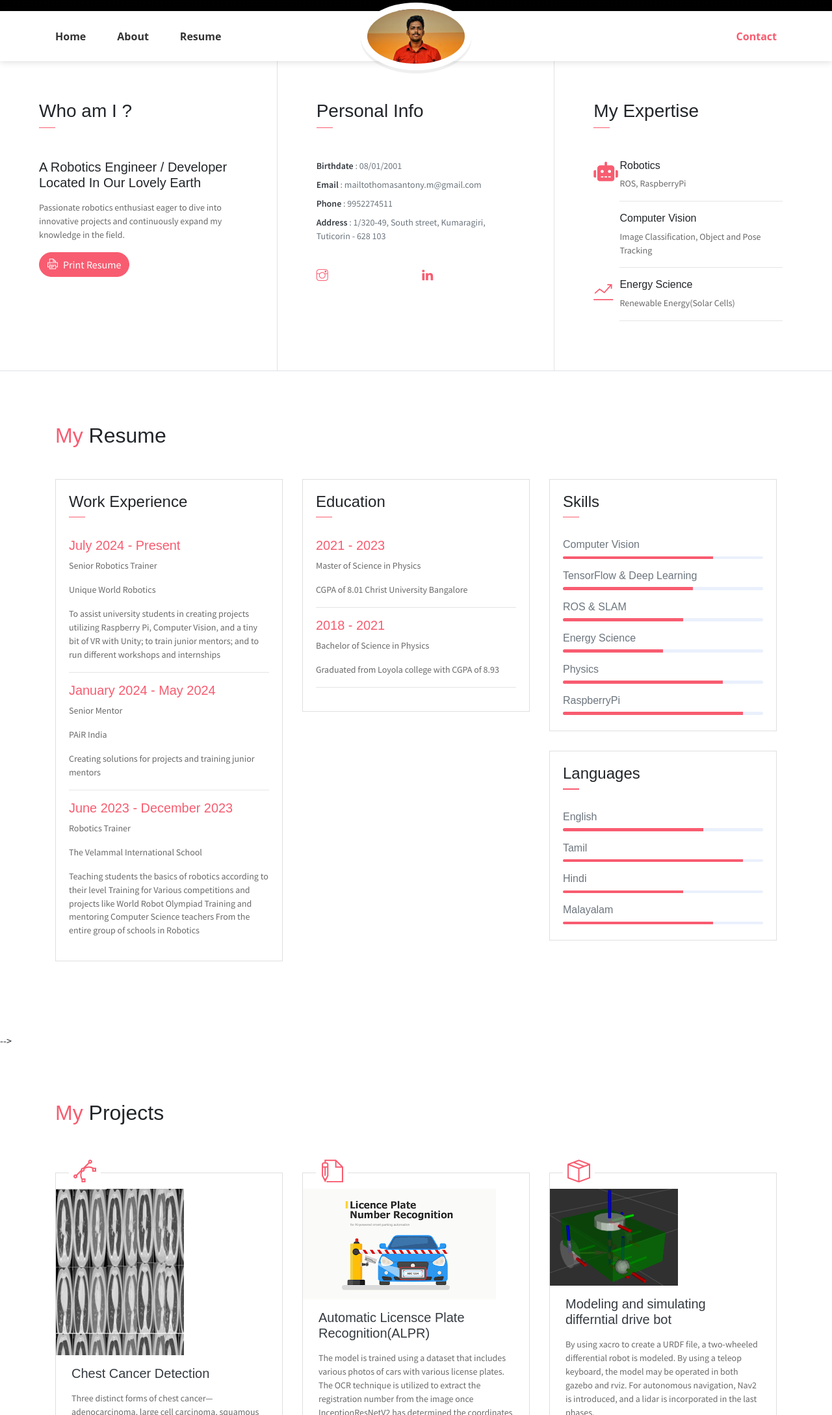
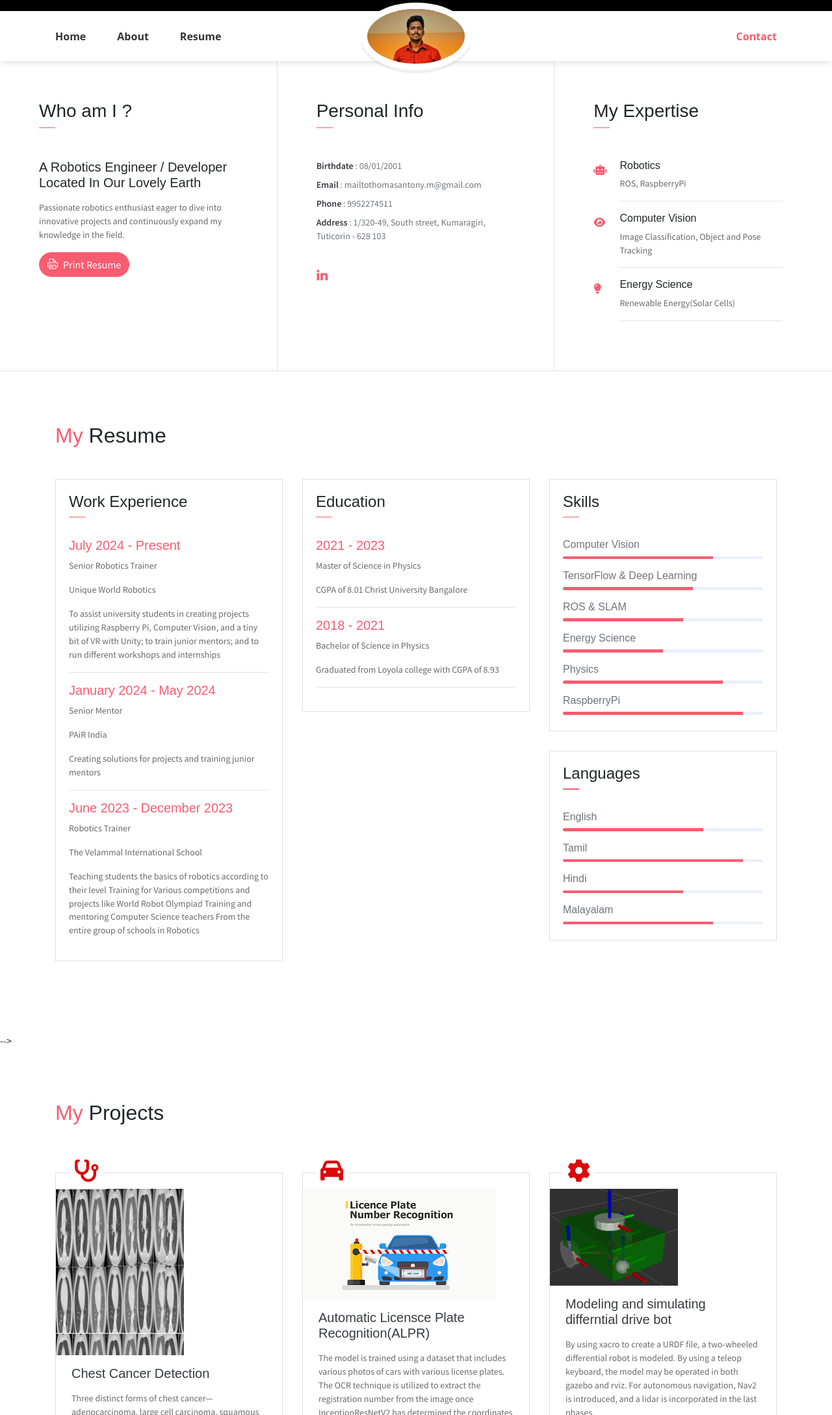
Before and after one commit to RoboCoder77/Portfolio, a website: page index.html in a window 1280 px wide. Shown: the part 623-2800 px from the top of the page at 65% size. Drawn offline with Linux system fonts and the light colour scheme; some packages are replaced by stand-ins of ours.

Commit message:
first_publish

```diff
--- a/index.html
+++ b/index.html
@@ -1,6 +1,7 @@
 <!DOCTYPE html>
 <html lang="en">
 <head>
+    <script src="https://kit.fontawesome.com/b50b9a1cf0.js" crossorigin="anonymous"></script>
 	<meta charset="utf-8">
     <meta name="viewport" content="width=device-width, initial-scale=1, shrink-to-fit=no">
     <meta name="description" content="Start your development with JohnDoe landing page.">
@@ -16,7 +17,7 @@
     <header class="header">
         <div class="container">
             <ul class="social-icons pt-2 d-flex align-items-center">
-                <li class="social-item"><a class="social-link text-light" href="#"><i class="ti-instagram" aria-hidden="true"></i></a></li>
+                <!-- <li class="social-item"><a class="social-link text-light" href="#"><i class="ti-instagram" aria-hidden="true"></i></a></li> -->
                 <li class="social-item"><a class="social-link text-light" href="https://www.linkedin.com/in/thomas-antony-65377714a/"><i class="ti-linkedin" aria-hidden="true"></i></a></li>
             </ul>
             <div class="header-content">
@@ -89,7 +90,7 @@
                     <li><span>Address</span> : 1/320-49, South street, Kumaragiri, Tuticorin - 628 103</li>
                 </ul>
                 <ul class="social-icons pt-3">
-                    <li class="social-item"><a class="social-link" href="#"><i class="ti-instagram" aria-hidden="true"></i></a></li>
+                    <!-- <li class="social-item"><a class="social-link" href="#"><i class="ti-instagram" aria-hidden="true"></i></a></li> -->
                     <li class="social-item"><a class="social-link" href="https://www.linkedin.com/in/thomas-antony-65377714a/"><i class="ti-linkedin" aria-hidden="true"></i></a></li>
                 </ul>
             </div>
@@ -97,7 +98,7 @@
                 <h3 class="font-weight-light">My Expertise</h3>
                 <span class="line mb-5"></span>
                 <div class="row">
-                    <div class="col-1 text-danger pt-1"><i class="fas fa-robot icon-lg"></i></div>
+                    <div class="col-1 text-danger pt-1"><i class="fa-solid fa-robot"></i></div>
                     <div class="col-10 ml-auto mr-3">
                         <h6>Robotics</h6>
                         <p class="subtitle">ROS, RaspberryPi</p>
@@ -113,7 +114,7 @@
                     </div>
                 </div>
                 <div class="row">
-                    <div class="col-1 text-danger pt-1"><i class="ti-stats-up icon-lg"></i></div>
+                    <div class="col-1 text-danger pt-1"><i class="fa-solid fa-lightbulb"></i></i></div>
                     <div class="col-10 ml-auto mr-3">
                         <h6>Energy Science</h6>
                         <p class="subtitle">Renewable Energy(Solar Cells)</p>
@@ -377,7 +378,7 @@
                 <div class="col-md-4 col-sm-6">
                     <div class="card mb-5">
                        <div class="card-header has-icon">
-                            <i class="ti-vector text-danger" aria-hidden="true"></i>
+                        <i class="fa-solid fa-stethoscope" style="color: #db0a0a;"></i>
                         </div>
                         <div class="img-holder">
                             <img src="assets/imgs/chest_scan.png" alt="Download free bootstrap 4 landing page, free boootstrap 4 templates, Download free bootstrap 4.1 landing page, free boootstrap 4.1.1 templates, meyawo Landing page">
@@ -392,7 +393,7 @@
                 <div class="col-md-4 col-sm-6">
                     <div class="card mb-5">
                        <div class="card-header has-icon">
-                            <i class="ti-write text-danger" aria-hidden="true"></i>
+                        <i class="fa-solid fa-car" style="color: #db0a0a;"></i>
                         </div>
                         <div class="img-holder">
                             <img src="assets/imgs/alpr.png" alt="Download free bootstrap 4 landing page, free boootstrap 4 templates, Download free bootstrap 4.1 landing page, free boootstrap 4.1.1 templates, meyawo Landing page">
@@ -407,8 +408,8 @@
                 <div class="col-md-4 col-sm-6">
                     <div class="card mb-5">
                        <div class="card-header has-icon">
-                            <i class="ti-package text-danger" aria-hidden="true"></i>
-                        </div>
+                        <i class="fa-solid fa-gear" style="color: #db0a0a;"></i>
+                    </div>
                         <div class="img-holder">
                             <img src="assets/imgs/mobile_robot.png" alt="Download free bootstrap 4 landing page, free boootstrap 4 templates, Download free bootstrap 4.1 landing page, free boootstrap 4.1.1 templates, meyawo Landing page">
                         </div>
@@ -424,8 +425,8 @@
                 <div class="col-md-4 col-sm-6">
                     <div class="card mb-5">
                        <div class="card-header has-icon">
-                            <i class="ti-map-alt text-danger" aria-hidden="true"></i>
-                        </div>
+                        <i class="fa-solid fa-solar-panel" style="color: #db0a0a;"></i>
+                    </div>
                         <div class="img-holder">
                             <img src="assets/imgs/solar_tracker.webp" alt="Download free bootstrap 4 landing page, free boootstrap 4 templates, Download free bootstrap 4.1 landing page, free boootstrap 4.1.1 templates, meyawo Landing page">
                         </div>
@@ -440,7 +441,7 @@
                 <div class="col-md-4 col-sm-6">
                     <div class="card mb-5">
                        <div class="card-header has-icon">
-                            <i class="ti-bar-chart text-danger" aria-hidden="true"></i>
+                        <i class="fa-solid fa-rocket" style="color: #db0a0a;"></i>
                         </div>
                         <div class="img-holder">
                             <img src="assets/imgs/blog2.jpeg" alt="Download free bootstrap 4 landing page, free boootstrap 4 templates, Download free bootstrap 4.1 landing page, free boootstrap 4.1.1 templates, meyawo Landing page">
```
